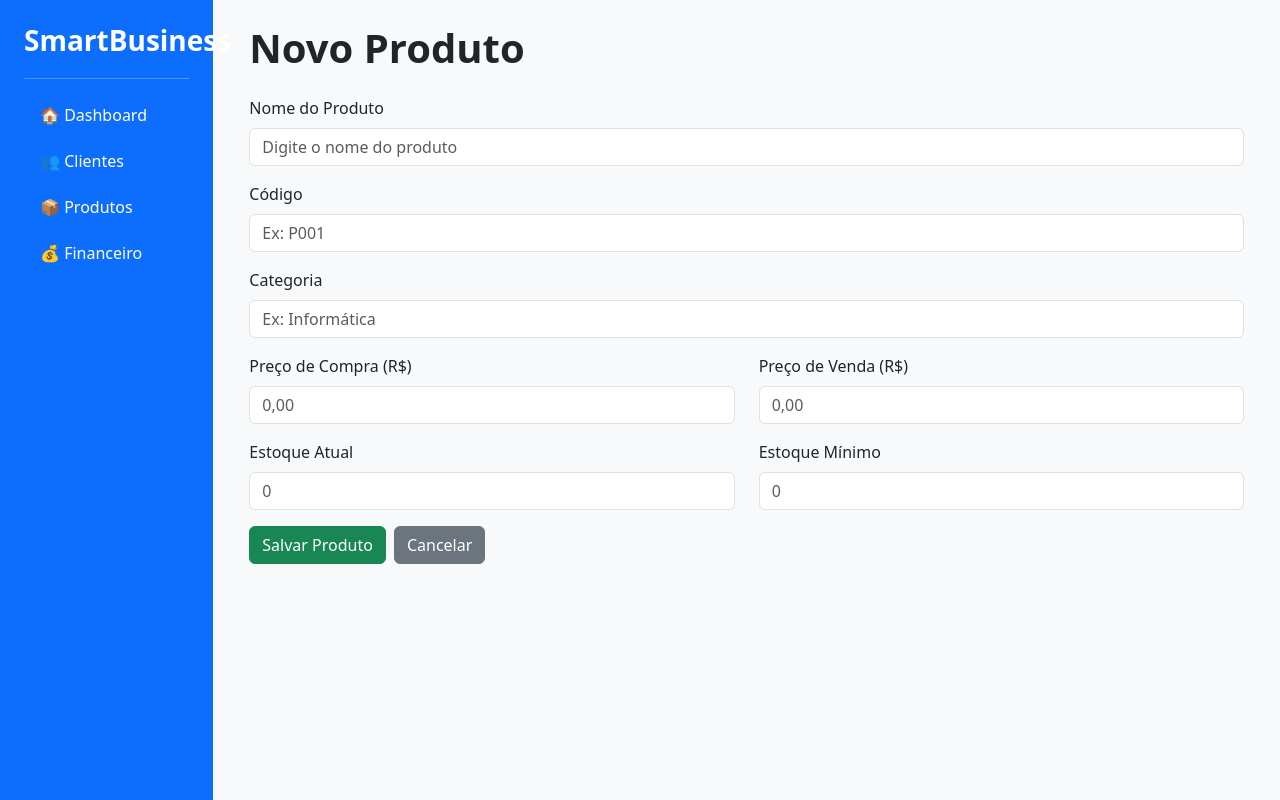
After one commit to lenilsonlevilevi-blip/SMARTBUSINESS, a Flask app: page /produtos/novo in a window 1280 px wide. The commit adds this page. Run offline with Flask 3, Linux system fonts and the light colour scheme.

Commit message:
feat: implementa cadastro e listagem inicial de produtos

```diff
--- a/app.py
+++ b/app.py
@@ -1,5 +1,6 @@
 from flask import Flask
 from models.cliente import criar_tabela_clientes
+from models.produto import criar_tabela_produtos
 from routes.dashboard import dashboard
 from routes.clientes import clientes
 from routes.produtos import produtos
@@ -13,6 +14,8 @@ app.register_blueprint(produtos)
 app.register_blueprint(financeiro)
 
 criar_tabela_clientes()
+criar_tabela_produtos()
+
 
 if __name__ == "__main__":
     app.run(debug=True)
--- a/routes/produtos.py
+++ b/routes/produtos.py
@@ -1,8 +1,39 @@
-from flask import Blueprint, render_template
+from flask import Blueprint, render_template, request, redirect
+
+from models.produto import (
+    buscar_produtos,
+    adicionar_produto
+)
 
 produtos = Blueprint("produtos", __name__)
 
 
 @produtos.route("/produtos")
 def index():
-    return render_template("produtos.html")
+
+    lista_produtos = buscar_produtos()
+
+    return render_template(
+        "produtos.html",
+        produtos=lista_produtos
+    )
+
+
+@produtos.route("/produtos/novo", methods=["GET", "POST"])
+def novo_produto():
+
+    if request.method == "POST":
+
+        adicionar_produto(
+            request.form["nome"],
+            request.form["codigo"],
+            request.form["categoria"],
+            request.form["preco_compra"],
+            request.form["preco_venda"],
+            request.form["estoque"],
+            request.form["estoque_minimo"]
+        )
+
+        return redirect("/produtos")
+
+    return render_template("novo_produto.html")
--- /dev/null
+++ b/templates/novo_produto.html
@@ -0,0 +1,109 @@
+{% extends "base.html" %}
+
+{% block content %}
+
+<div class="container">
+
+    <h1 class="mb-4">Novo Produto</h1>
+
+    <form method="POST">
+
+        <div class="mb-3">
+            <label class="form-label">Nome do Produto</label>
+            <input
+                type="text"
+                name="nome"
+                class="form-control"
+                placeholder="Digite o nome do produto"
+                required>
+        </div>
+
+        <div class="mb-3">
+            <label class="form-label">Código</label>
+            <input
+                type="text"
+                name="codigo"
+                class="form-control"
+                placeholder="Ex: P001">
+        </div>
+
+        <div class="mb-3">
+            <label class="form-label">Categoria</label>
+            <input
+                type="text"
+                name="categoria"
+                class="form-control"
+                placeholder="Ex: Informática">
+        </div>
+
+        <div class="row">
+
+            <div class="col-md-6 mb-3">
+                <label class="form-label">Preço de Compra (R$)</label>
+                <input
+                    type="number"
+                    name="preco_compra"
+                    step="0.01"
+                    min="0"
+                    class="form-control"
+                    placeholder="0,00"
+                    required>
+            </div>
+
+            <div class="col-md-6 mb-3">
+                <label class="form-label">Preço de Venda (R$)</label>
+                <input
+                    type="number"
+                    name="preco_venda"
+                    step="0.01"
+                    min="0"
+                    class="form-control"
+                    placeholder="0,00"
+                    required>
+            </div>
+
+        </div>
+
+        <div class="row">
+
+            <div class="col-md-6 mb-3">
+                <label class="form-label">Estoque Atual</label>
+                <input
+                    type="number"
+                    name="estoque"
+                    min="0"
+                    class="form-control"
+                    placeholder="0"
+                    required>
+            </div>
+
+            <div class="col-md-6 mb-3">
+                <label class="form-label">Estoque Mínimo</label>
+                <input
+                    type="number"
+                    name="estoque_minimo"
+                    min="0"
+                    class="form-control"
+                    placeholder="0"
+                    required>
+            </div>
+
+        </div>
+
+        <div class="d-flex gap-2">
+
+            <button type="submit" class="btn btn-success">
+                Salvar Produto
+            </button>
+
+            <a href="/produtos" class="btn btn-secondary">
+                Cancelar
+            </a>
+
+        </div>
+
+    </form>
+
+</div>
+
+{% endblock %}
```
Also changed, not shown: models/produto.py (added, +69 -0 lines), templates/produtos.html (+29 -2 lines).
